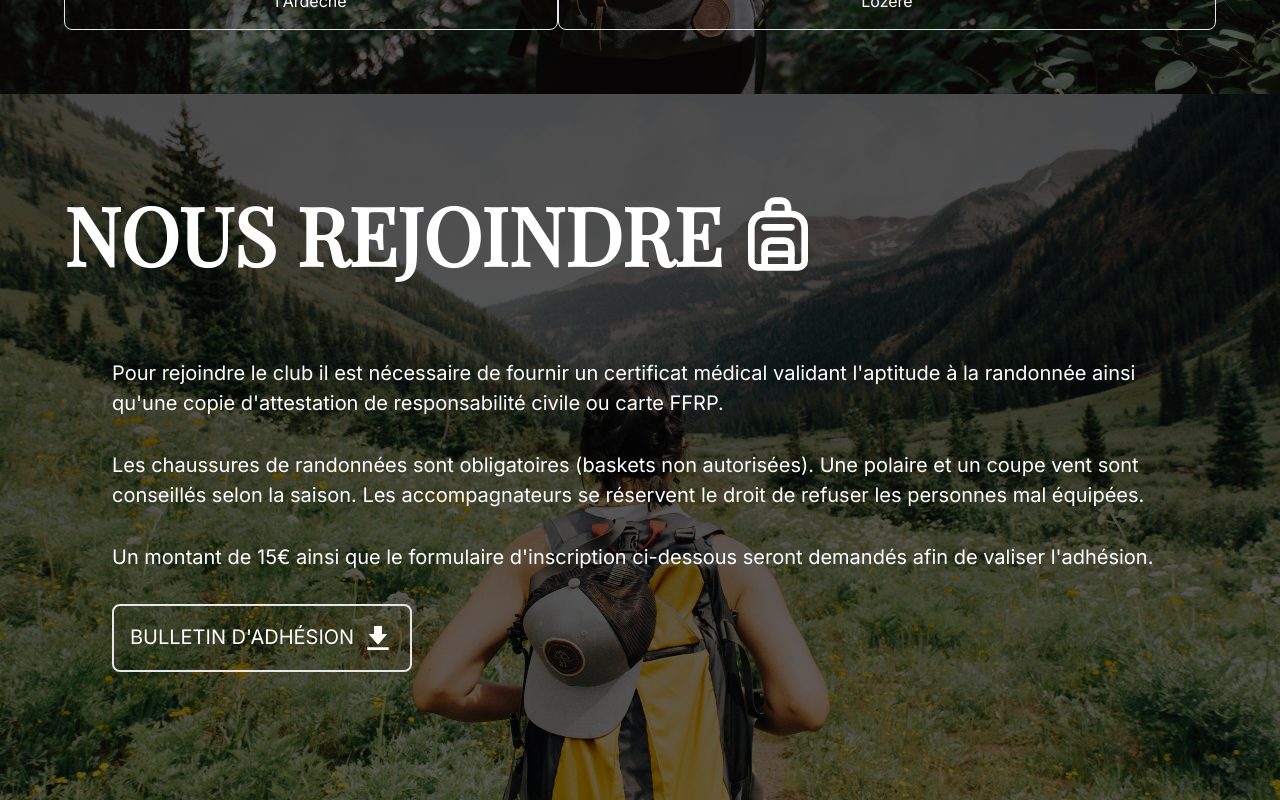
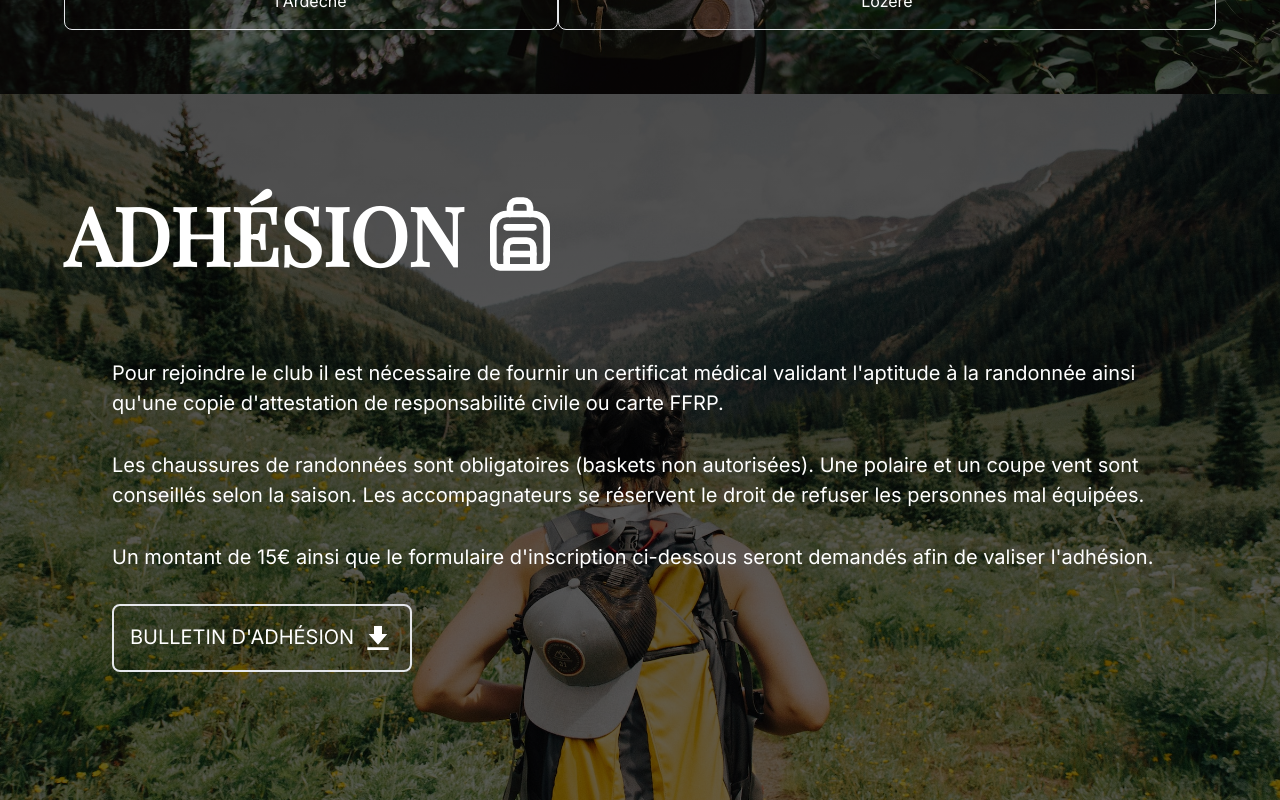
Before and after one commit to SebastienLaurentt/Galopins, a React (Vite) app: page / in a window 1280 px wide. Shown: the part 2890-3690 px from the top of the page. Built offline with nearby package versions, Linux system fonts and the light colour scheme.

Commit message:
reset h2 title on text-2xl and reduce gap-x with icon beside to be able to have all in 1 line

```diff
--- a/src/components/SectionHeader.tsx
+++ b/src/components/SectionHeader.tsx
@@ -5,7 +5,7 @@ interface SectionHeaderProps {
 
 function SectionHeader ({sectionTitle, children}: SectionHeaderProps) {
     return (
-        <div className='flex items-center gap-x-4 mt-4 mb-8 md:mb-16 justify-center md:justify-start'>
+        <div className='flex items-center gap-x-2 md:gap-x-4 mt-4 mb-8 md:mb-16 justify-center md:justify-start'>
             <h2>{sectionTitle}</h2>
             {children}
         </div>
--- a/src/sections/Rejoindre.tsx
+++ b/src/sections/Rejoindre.tsx
@@ -18,7 +18,7 @@ function Rejoindre() {
             {/* <Header/> */}
             {/* CONSEILS CONTENT */}
             <div className='md:p-4 xl:p-8'>
-                <SectionHeader sectionTitle='NOUS REJOINDRE'>
+                <SectionHeader sectionTitle='ADHÉSION'>
                     <LuBackpack className="sectionHeaderIcon"/>
                 </SectionHeader>
                 <div className='text-center md:text-left  md:px-8 xl:px-12 mb-4 md:mb-16 flex flex-col items-center md:items-start'>
--- a/src/styles/index.css
+++ b/src/styles/index.css
@@ -15,7 +15,7 @@
 
   h2 {
     font-family: 'Playfair Display', serif;
-    @apply text-xl md:text-4xl xl:text-5xl font-bold
+    @apply text-2xl md:text-4xl xl:text-5xl font-bold
   }
 
   h3 {
```
